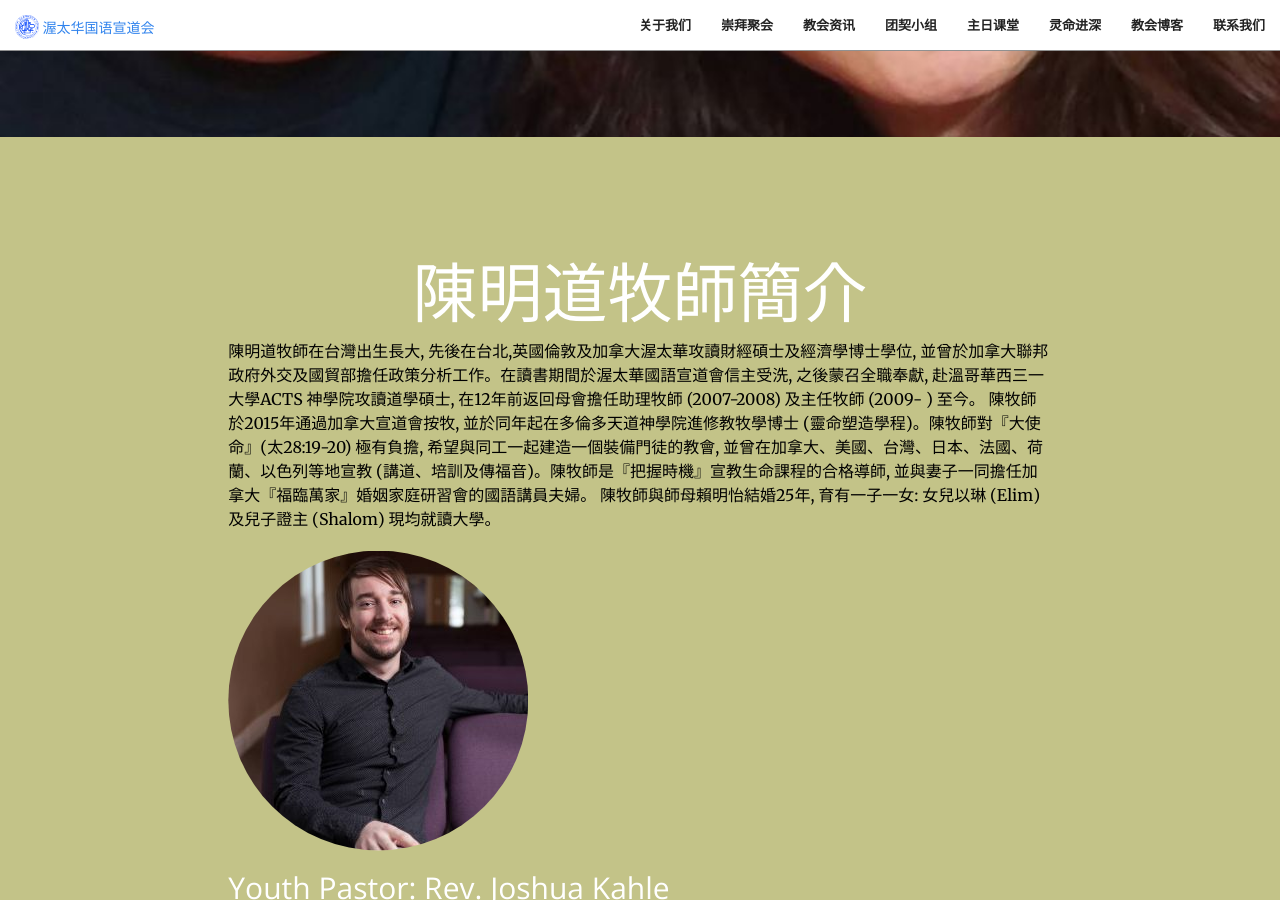
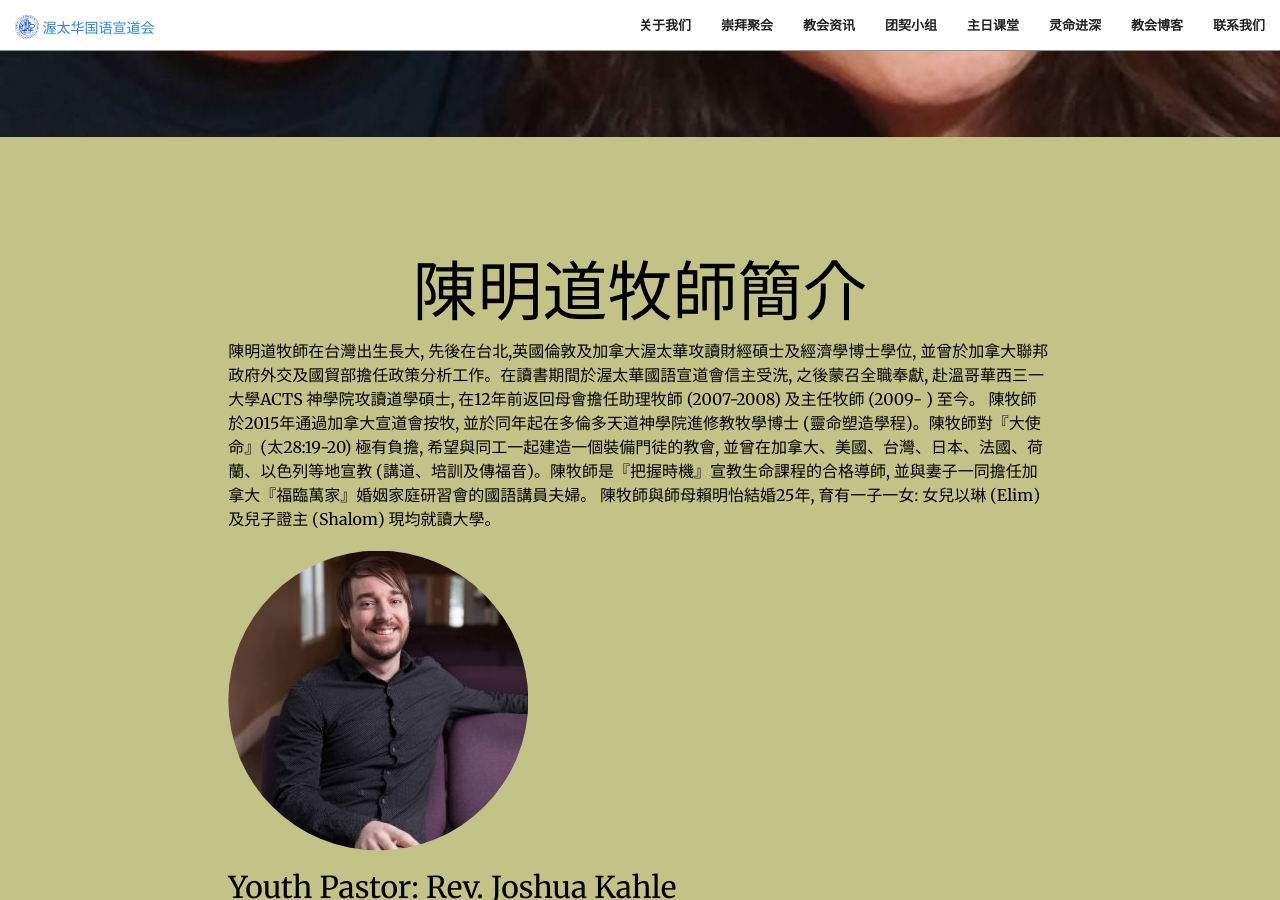
Before and after one commit to JonasYow/ottawaomac, a Jekyll site: the page built from pastor.md, in a window 1280 px wide and 900 px high, scrolled down 763 px. Built offline with Jekyll 4.4.1, drawn with Linux system fonts in a browser that asks for light colours.

Commit message:
added css for h3 and li tag

```diff
--- a/_sass/_base.scss
+++ b/_sass/_base.scss
@@ -29,7 +29,9 @@ a {
 
 h1,
 h2,
-h3,
+h3{
+    color:black;
+}
 h4,
 h5,
 h6 {
@@ -41,6 +43,9 @@ p {
     line-height: 1.5;
     color: black;
     margin-bottom: 20px;
+}
+li {
+    color:black;
 }
 
 figcaption {
```
